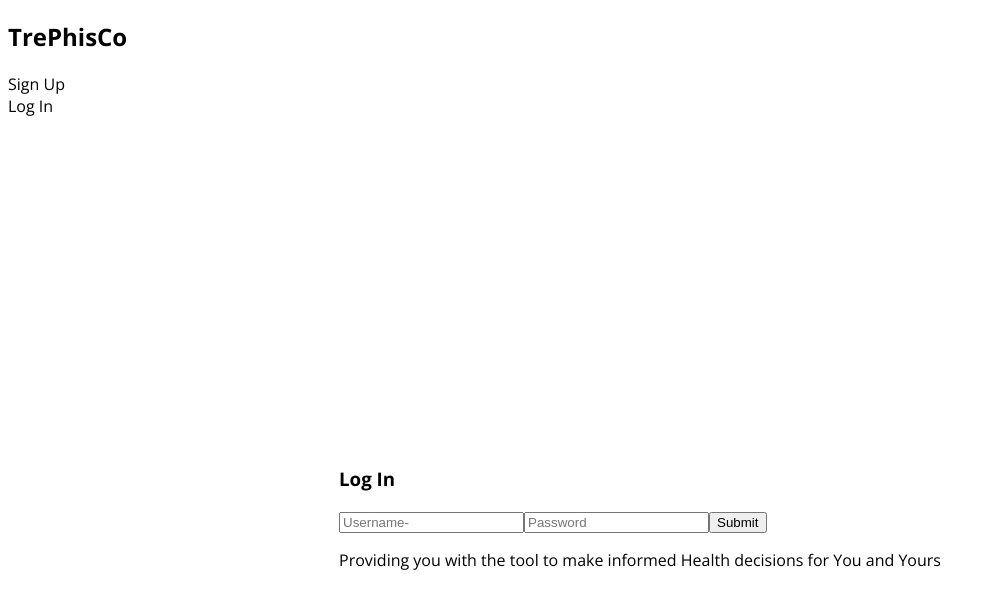
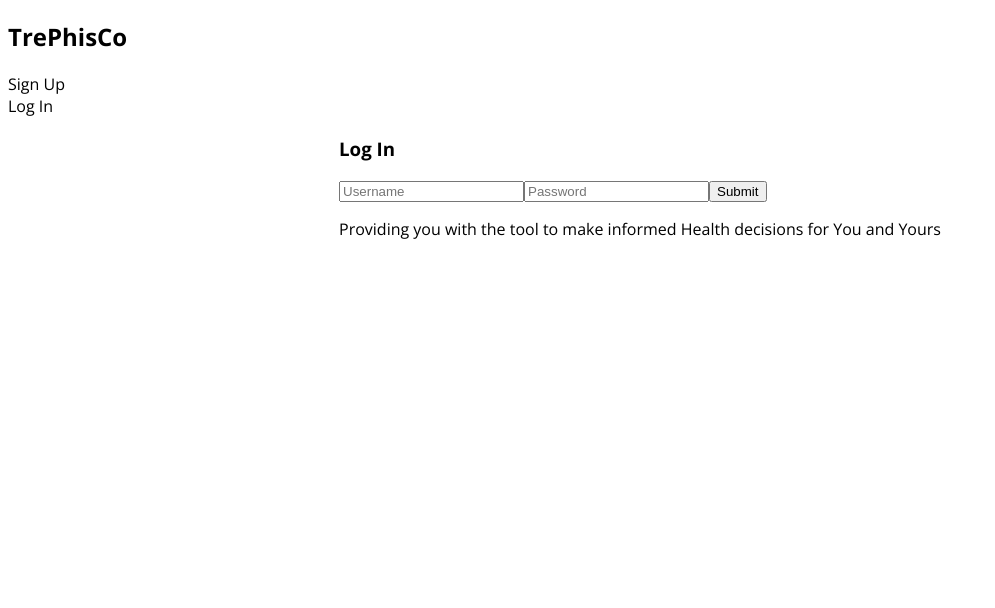
Before and after one commit to PhilIverson/TrePhiSco, a React (Create React App) app in the folder client/: page /login in a window 1280 px wide. Shown: the top 608 px of the page, without its empty margins (0-995 px from the left). Built offline with nearby package versions, Linux system fonts and the light colour scheme; no server answers.

Commit message:
fixed typo in login placeholder and removed jusfity in app css

```diff
--- a/client/src/Auth/Login.js
+++ b/client/src/Auth/Login.js
@@ -47,7 +47,7 @@ class LoginForm extends Component {
                         value={this.state.username}
                         name="username"
                         type="text"
-                        placeholder="Username-"
+                        placeholder="Username"
                     />
                     <input
                         onChange={this.handleChange}
--- a/client/src/styles/app.css
+++ b/client/src/styles/app.css
@@ -1,7 +1,6 @@
 .app-wrapper{
     display: flex;
     flex-direction: column;
-    justify-content: center;
     align-items: center;
     text-align: left;
     min-height: 100vh;
```
